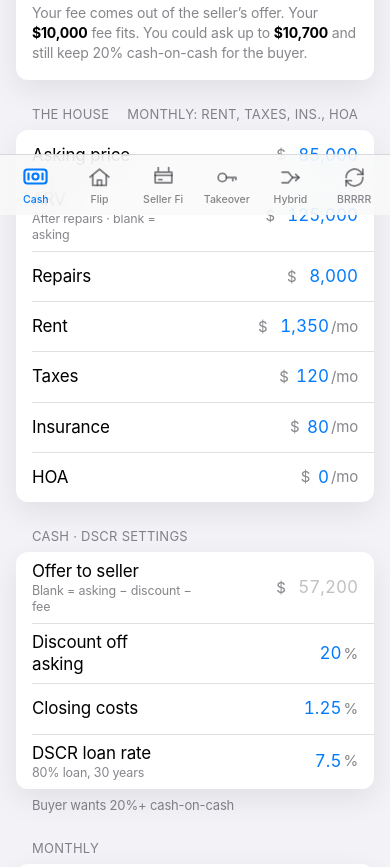
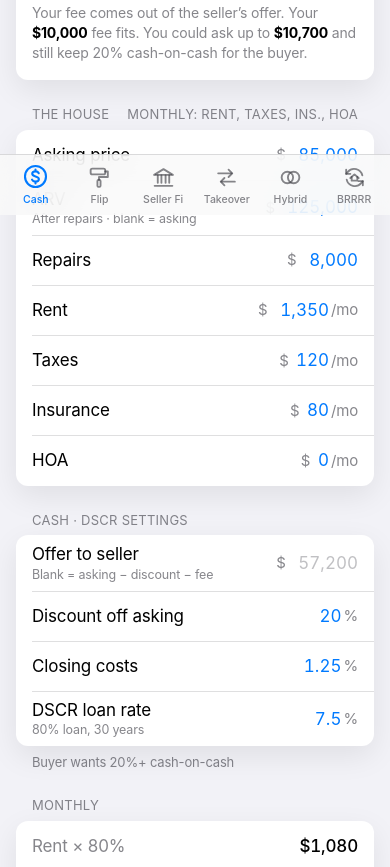
Before and after one commit to qscapitall/qs-deals-releases, a plain HTML site: page calc/index.html in a window 390 px wide. Shown: the part 629-1496 px from the top of the page. Drawn offline with Linux system fonts and the light colour scheme.

Commit message:
QS Calc 1.1.1: dark status/nav bars, new deal icons, layout fixes
Co-Authored-By: Claude Opus 5.5 <noreply@anthropic.com>
Claude-Session: https://claude.ai/code/session_017wcErFxoGecRgG5apX4LPq

```diff
--- a/calc/index.html
+++ b/calc/index.html
@@ -9,7 +9,7 @@
 <meta name="apple-mobile-web-app-capable" content="yes">
 <meta name="mobile-web-app-capable" content="yes">
 <meta name="apple-mobile-web-app-title" content="QS Calc">
-<meta name="apple-mobile-web-app-status-bar-style" content="default">
+<meta name="apple-mobile-web-app-status-bar-style" content="black-translucent">
 <meta name="format-detection" content="telephone=no">
 <link rel="manifest" href="manifest.webmanifest">
 <link rel="apple-touch-icon" href="icons/apple-180.png">
@@ -46,11 +46,11 @@ button{font:inherit;color:inherit}
 body::before{content:"";position:fixed;inset:0 0 auto;height:env(safe-area-inset-top,0px);z-index:30;background:var(--bar);-webkit-backdrop-filter:saturate(180%) blur(20px);backdrop-filter:saturate(180%) blur(20px)}
 
 /* nav bar */
-.nav{position:sticky;top:env(safe-area-inset-top,0px);z-index:20;margin:0 calc(-1 * max(16px,env(safe-area-inset-left,0px))) 0 calc(-1 * max(16px,env(safe-area-inset-left,0px)));
+.nav{position:sticky;top:env(safe-area-inset-top,0px);z-index:20;margin:0 calc(-1 * max(16px,env(safe-area-inset-right,0px))) 0 calc(-1 * max(16px,env(safe-area-inset-left,0px)));
   padding:0 max(16px,env(safe-area-inset-right,0px)) 0 max(16px,env(safe-area-inset-left,0px));height:48px;display:grid;grid-template-columns:1fr auto 1fr;align-items:center;
   background:transparent;border-bottom:.5px solid transparent;transition:background .25s,border-color .25s}
 .nav.solid{background:var(--bar);-webkit-backdrop-filter:saturate(180%) blur(20px);backdrop-filter:saturate(180%) blur(20px);border-bottom-color:var(--sep)}
-.nav .mid{font-size:17px;font-weight:600;opacity:0;transform:translateY(6px);transition:opacity .25s,transform .35s var(--ease);display:flex;align-items:center;gap:8px;white-space:nowrap}
+.nav .mid{min-width:0;max-width:62vw;font-size:17px;font-weight:600;opacity:0;transform:translateY(6px);transition:opacity .25s,transform .35s var(--ease);display:flex;align-items:center;gap:8px;white-space:nowrap}
 .nav.solid .mid{opacity:1;transform:none}
 .nav .mid .tag{font-size:13px;font-weight:600;padding:3px 8px;border-radius:999px;font-variant-numeric:tabular-nums;transition:background .3s,color .3s}
 .nav .right{justify-self:end;display:flex;gap:6px}
@@ -83,13 +83,13 @@ body::before{content:"";position:fixed;inset:0 0 auto;height:env(safe-area-inset
 .row+.row::before{content:"";position:absolute;top:0;left:16px;right:0;height:.5px;background:var(--sep)}
 .row .rl{flex:1 1 auto;min-width:0;display:flex;flex-direction:column}
 .row .rl small{font-size:12.5px;color:var(--label2);margin-top:1px}
-.row .rv{display:flex;align-items:center;justify-content:flex-end;gap:2px;flex:0 1 52%;min-width:0;color:var(--label2);font-variant-numeric:tabular-nums}
+.row .rv{display:flex;align-items:center;justify-content:flex-end;gap:2px;flex:0 0 auto;max-width:55%;min-width:0;color:var(--label2);font-variant-numeric:tabular-nums}
 label.row{cursor:text}
 label.row:active{background:var(--fill)}
 .row input{flex:0 1 auto;width:4ch;max-width:100%;min-width:1ch;border:0;background:transparent;text-align:right;color:var(--blue);font:inherit;font-variant-numeric:tabular-nums;outline:none;padding:6px 0;caret-color:var(--blue)}
 .row input::placeholder{color:var(--label3)}
 .row .u{color:var(--label2);font-size:15px;flex:0 0 auto}
-.row.ro .rv{color:var(--label);font-weight:500;flex-basis:auto;white-space:nowrap}
+.row.ro .rv{color:var(--label);font-weight:500;max-width:none;white-space:nowrap}
 .row.ro .rl{color:var(--label2)}
 .row.tot .rl{color:var(--label);font-weight:600}
 .row.tot .rv{font-weight:700}
@@ -189,7 +189,7 @@ input:focus-visible{outline:none}
 <div class="app">
   <div class="nav" id="nav">
     <div><button class="text-btn" id="resetBtn" type="button">Reset</button></div>
-    <div class="mid"><span id="navTitle">Cash · DSCR</span><span class="tag tg-n" id="navTag">—</span></div>
+    <div class="mid"><span id="navTitle" style="overflow:hidden;text-overflow:ellipsis">Cash · DSCR</span><span class="tag tg-n" id="navTag">—</span></div>
     <div class="right"><button class="icon-btn press" id="themeBtn" type="button" aria-label="Appearance"></button></div>
   </div>
   <div class="large" id="large">
@@ -333,12 +333,12 @@ const calc = () => ({cash, flip, sf, st, hy, br})[S.tab]();
 /* ---------- icons (SF Symbols style) ---------- */
 const I = (p, w = 1.8) => `<svg viewBox="0 0 24 24" fill="none" stroke="currentColor" stroke-width="${w}" stroke-linecap="round" stroke-linejoin="round" aria-hidden="true">${p}</svg>`;
 const ICON = {
-  cash: I('<rect x="2.5" y="6" width="19" height="12" rx="2.5"/><circle cx="12" cy="12" r="2.6"/><path d="M6 9.5v5M18 9.5v5"/>'),
-  flip: I('<path d="M3 11.5 12 4l9 7.5"/><path d="M5.5 10v9.5h13V10"/><path d="M10 19.5v-5h4v5"/>'),
-  sf: I('<path d="M4 7h16v10H4z"/><path d="M4 10h16"/><path d="M7.5 14h3"/><path d="M17 2.5v3M7 2.5v3"/>'),
-  st: I('<circle cx="8" cy="12" r="4"/><path d="M12 12h9M18 12v3M21 12v2"/>'),
-  hy: I('<path d="M4 7h6l4 5-4 5H4"/><path d="M14 12h6"/><path d="m17 9 3 3-3 3"/>'),
-  br: I('<path d="M4 12a8 8 0 0 1 13.7-5.6L20 9"/><path d="M20 4v5h-5"/><path d="M20 12a8 8 0 0 1-13.7 5.6L4 15"/><path d="M4 20v-5h5"/>'),
+  cash: I('<circle cx="12" cy="12" r="9"/><path d="M14.8 9.2c-.5-1-1.6-1.6-2.8-1.6-1.6 0-2.8.9-2.8 2.1 0 2.9 5.7 1.6 5.7 4.5 0 1.3-1.3 2.2-2.9 2.2-1.3 0-2.5-.6-3-1.7M12 6v1.6M12 16.4V18"/>'),
+  flip: I('<rect x="3.5" y="3.5" width="14" height="5.5" rx="1.6"/><path d="M17.5 6.2h2.5v5.3h-8.5v2.8"/><rect x="10" y="14.3" width="3" height="6.7" rx="1"/>'),
+  sf: I('<path d="M3 9.5 12 4l9 5.5"/><path d="M4.5 9.5h15"/><path d="M6.5 10v7M10 10v7M14 10v7M17.5 10v7"/><path d="M3.5 20h17"/>'),
+  st: I('<path d="M4 8h13"/><path d="m14 4.5 3.5 3.5-3.5 3.5"/><path d="M20 16H7"/><path d="M10 12.5 6.5 16l3.5 3.5"/>'),
+  hy: I('<circle cx="9" cy="12" r="5.5"/><circle cx="15" cy="12" r="5.5"/>'),
+  br: I('<path d="M8 12.5 12 9l4 3.5"/><path d="M9.3 11.5V15h5.4v-3.5"/><path d="M19.5 10A8 8 0 0 0 5.6 6.6L4 8.5"/><path d="M4 4.5v4h4"/><path d="M4.5 14a8 8 0 0 0 13.9 3.4L20 15.5"/><path d="M20 19.5v-4h-4"/>'),
   sun: I('<circle cx="12" cy="12" r="4"/><path d="M12 2.5v2M12 19.5v2M2.5 12h2M19.5 12h2M5.3 5.3l1.4 1.4M17.3 17.3l1.4 1.4M5.3 18.7l1.4-1.4M17.3 6.7l1.4-1.4"/>'),
   moon: I('<path d="M20 14.5A8 8 0 1 1 9.5 4a6.5 6.5 0 0 0 10.5 10.5z"/>'),
   auto: I('<circle cx="12" cy="12" r="8.5"/><path d="M12 3.5v17a8.5 8.5 0 0 0 0-17z" fill="currentColor"/>'),
@@ -528,7 +528,11 @@ const nav = $('#nav'); new IntersectionObserver(([en]) => nav.classList.toggle('
 /* appearance: auto → light → dark */
 function applyTheme() { const r = document.documentElement; if (S.theme === 'auto') r.removeAttribute('data-theme'); else r.setAttribute('data-theme', S.theme);
   const b = $('#themeBtn'); b.innerHTML = ICON[S.theme === 'auto' ? 'auto' : S.theme === 'light' ? 'sun' : 'moon']; b.setAttribute('aria-label', 'Appearance: ' + S.theme);
-  const m = document.querySelector('meta[name="theme-color"]:not([media])'); if (m) m.content = getComputedStyle(r).getPropertyValue('--bg').trim(); }
+  const dark = S.theme === 'dark' || (S.theme === 'auto' && matchMedia('(prefers-color-scheme: dark)').matches);
+  const m = document.querySelector('meta[name="theme-color"]:not([media])'); if (m) m.content = dark ? '#000000' : '#f2f2f7';
+  /* Android app: paint the phone's status bar and bottom bar to match */
+  try { if (window.QSApp && QSApp.theme) QSApp.theme(dark); } catch (e) {} }
+try { matchMedia('(prefers-color-scheme: dark)').addEventListener('change', () => applyTheme()); } catch (e) {}
 $('#themeBtn').addEventListener('click', () => { S.theme = {auto:'light', light:'dark', dark:'auto'}[S.theme] || 'auto'; save(); applyTheme(); });
 
 /* reset action sheet */
--- a/calc/sw.js
+++ b/calc/sw.js
@@ -1,5 +1,5 @@
 /* QS Deal Calculator: works offline. Bump VER to push an update. */
-const VER = 'qs-calc-1.1.0', FILES = ['./', 'index.html', 'manifest.webmanifest', 'icons/icon-192.png', 'icons/icon-512.png', 'icons/apple-180.png', 'icons/maskable-512.png'];
+const VER = 'qs-calc-1.1.1', FILES = ['./', 'index.html', 'manifest.webmanifest', 'icons/icon-192.png', 'icons/icon-512.png', 'icons/apple-180.png', 'icons/maskable-512.png'];
 self.addEventListener('install', e => { e.waitUntil(caches.open(VER).then(c => c.addAll(FILES)).then(() => self.skipWaiting())); });
 self.addEventListener('activate', e => { e.waitUntil(caches.keys().then(ks => Promise.all(ks.filter(k => k !== VER).map(k => caches.delete(k)))).then(() => self.clients.claim())); });
 /* network first for the page (so updates show), cache for everything else */
```
Also changed, not shown: 1 other file.
